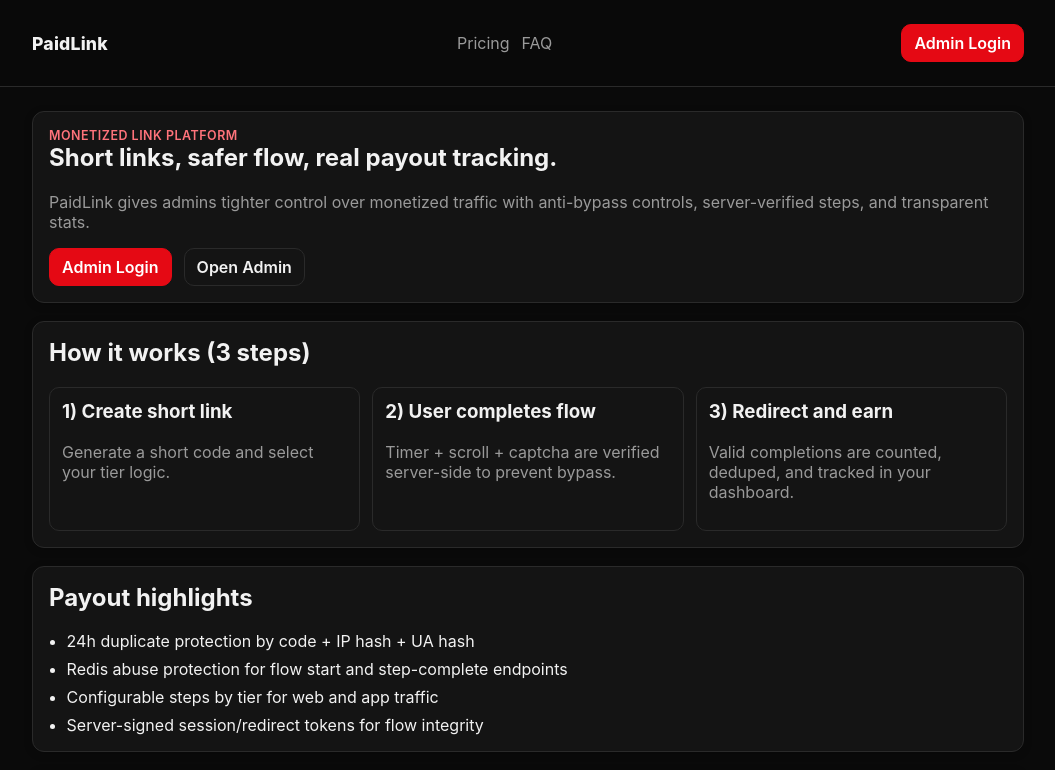
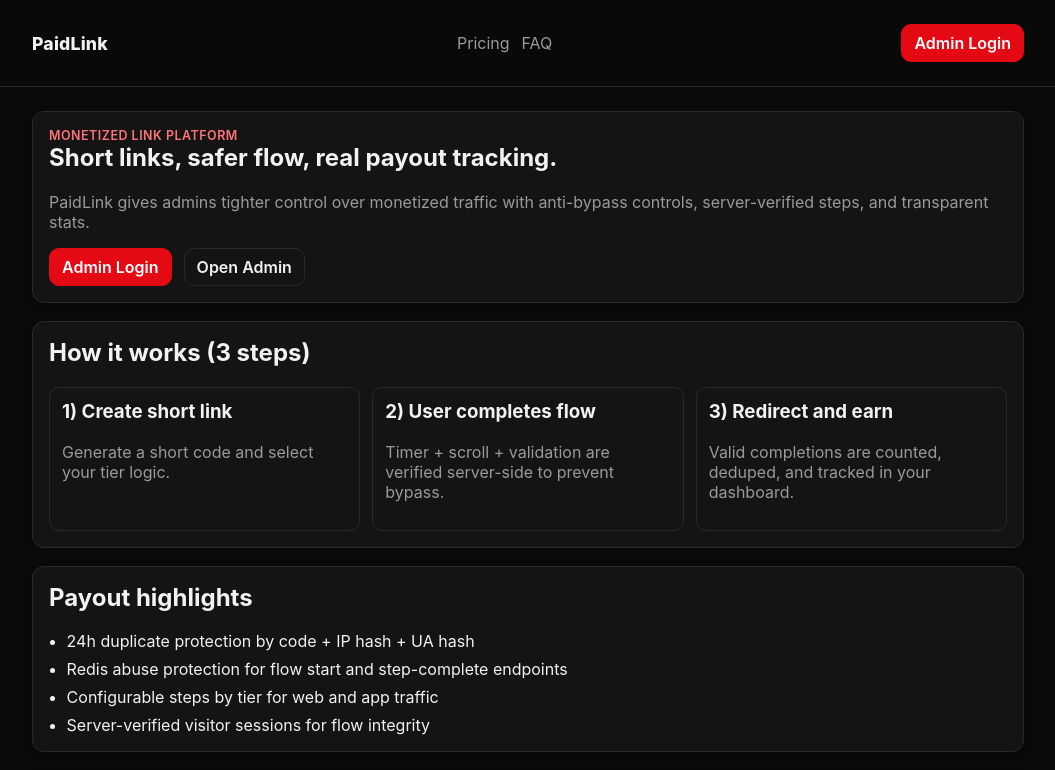
Before and after one commit to DevIsuruSampath/urlshortener, a Next.js app in the folder apps/web/: page / in a window 1280 px wide. Shown: the top 770 px of the page, without its empty margins (112-1167 px from the left). Built offline with nearby package versions, Linux system fonts and the light colour scheme.

Commit message:
docs: 📚 remove legacy flow references from README and landing page

```diff
--- a/apps/web/src/app/(public)/page.tsx
+++ b/apps/web/src/app/(public)/page.tsx
@@ -29,7 +29,7 @@ export default function LandingPage() {
           </article>
           <article>
             <h3>2) User completes flow</h3>
-            <p className="muted">Timer + scroll + captcha are verified server-side to prevent bypass.</p>
+            <p className="muted">Timer + scroll + validation are verified server-side to prevent bypass.</p>
           </article>
           <article>
             <h3>3) Redirect and earn</h3>
@@ -44,7 +44,7 @@ export default function LandingPage() {
           <li>24h duplicate protection by code + IP hash + UA hash</li>
           <li>Redis abuse protection for flow start and step-complete endpoints</li>
           <li>Configurable steps by tier for web and app traffic</li>
-          <li>Server-signed session/redirect tokens for flow integrity</li>
+          <li>Server-verified visitor sessions for flow integrity</li>
         </ul>
       </section>
 
```
Also changed, not shown: 1 other file (tests, documents, lock files or other folders).
